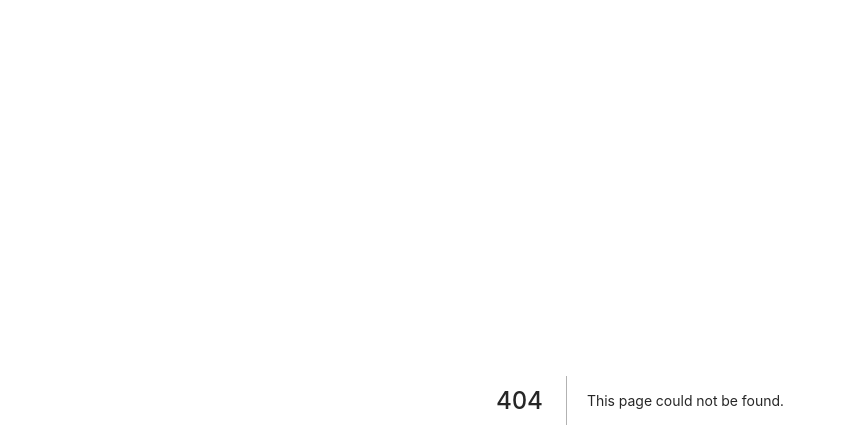
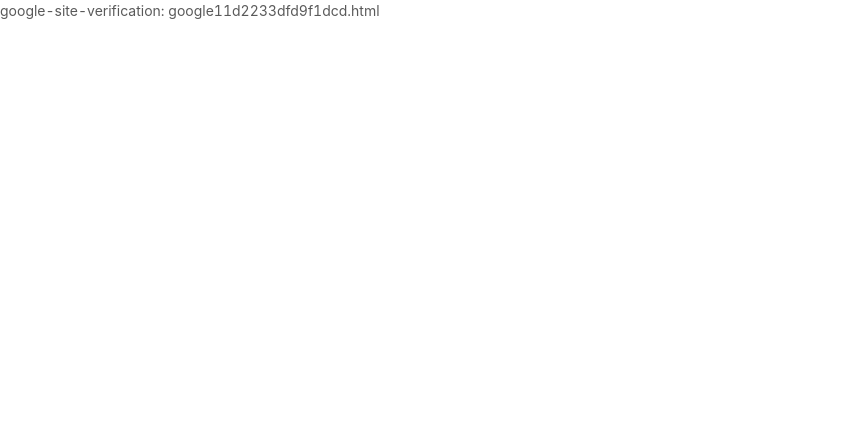
Before and after one commit to pablitxn/playground-frontend, a Next.js app: page /google11d2233dfd9f1dcd.html in a window 1280 px wide. Before the commit this address had no page. Shown: the top 448 px of the page, without its empty margins (0-846 px from the left). Built offline with nearby package versions, Linux system fonts and the light colour scheme.

Commit message:
feat(google-maps): google auth

```diff
--- /dev/null
+++ b/pages/google11d2233dfd9f1dcd.html.tsx
@@ -0,0 +1,5 @@
+const GoogleAuth = () => {
+	return <>google-site-verification: google11d2233dfd9f1dcd.html</>;
+};
+
+export default GoogleAuth;
```
